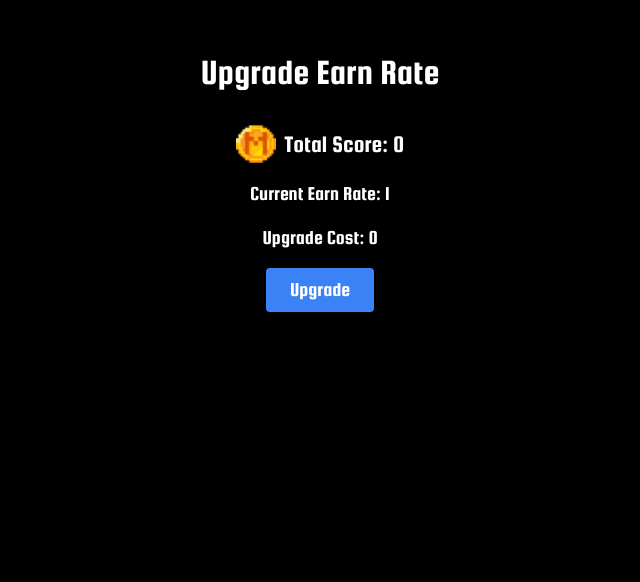
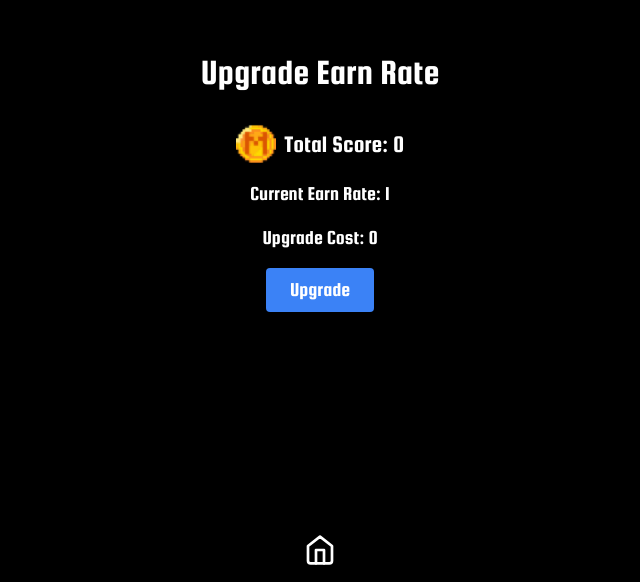
Before and after one commit to moreshk/flappy-bird-nextjs, a Next.js app: page /upgrade in a window 1280 px wide. Shown: the part 218-800 px from the top of the page, without its empty margins (320-960 px from the left). Built offline with nearby package versions, Linux system fonts and the light colour scheme; no server answers.

Commit message:
home and upgrade icons and links

```diff
--- a/app/page.tsx
+++ b/app/page.tsx
@@ -187,8 +187,10 @@ useEffect(() => {
       <canvas id="canvas" className="w-full h-full object-contain"></canvas>
       {/* Upgrade icon */}
       <a href="/upgrade" className="absolute bottom-4 left-1/2 transform -translate-x-1/2 z-10">
-        <Image src="/up_arrow.png" alt="Upgrade" width={48} height={48} />
-      </a>
+      <svg xmlns="http://www.w3.org/2000/svg" width="48" height="48" viewBox="0 0 24 24" fill="none" stroke="currentColor" strokeWidth="2" strokeLinecap="round" strokeLinejoin="round" className="text-white">
+        <path d="M12 19V5M5 12l7-7 7 7"/>
+      </svg>
+    </a>
       {/* Debug info - controlled by environment variable */}
       {process.env.NEXT_PUBLIC_SHOW_DEBUG === 'true' && (
         <div className="fixed top-0 left-0 bg-red-500 p-2 m-2 rounded shadow-md z-50 max-w-xs overflow-auto max-h-screen">
--- a/app/upgrade/page.tsx
+++ b/app/upgrade/page.tsx
@@ -97,6 +97,15 @@ export default function Upgrade() {
         Upgrade
       </button>
       {message && <p className="mt-4 text-xl">{message}</p>}
+       {/* Navigation icons */}
+    <div className="absolute bottom-4 left-1/2 transform -translate-x-1/2 flex space-x-4">
+      <a href="/" className="text-white">
+        <svg xmlns="http://www.w3.org/2000/svg" width="32" height="32" viewBox="0 0 24 24" fill="none" stroke="currentColor" strokeWidth="2" strokeLinecap="round" strokeLinejoin="round">
+          <path d="M3 9l9-7 9 7v11a2 2 0 0 1-2 2H5a2 2 0 0 1-2-2z"></path>
+          <polyline points="9 22 9 12 15 12 15 22"></polyline>
+        </svg>
+      </a>
+    </div>
     </main>
   );
 }
```
